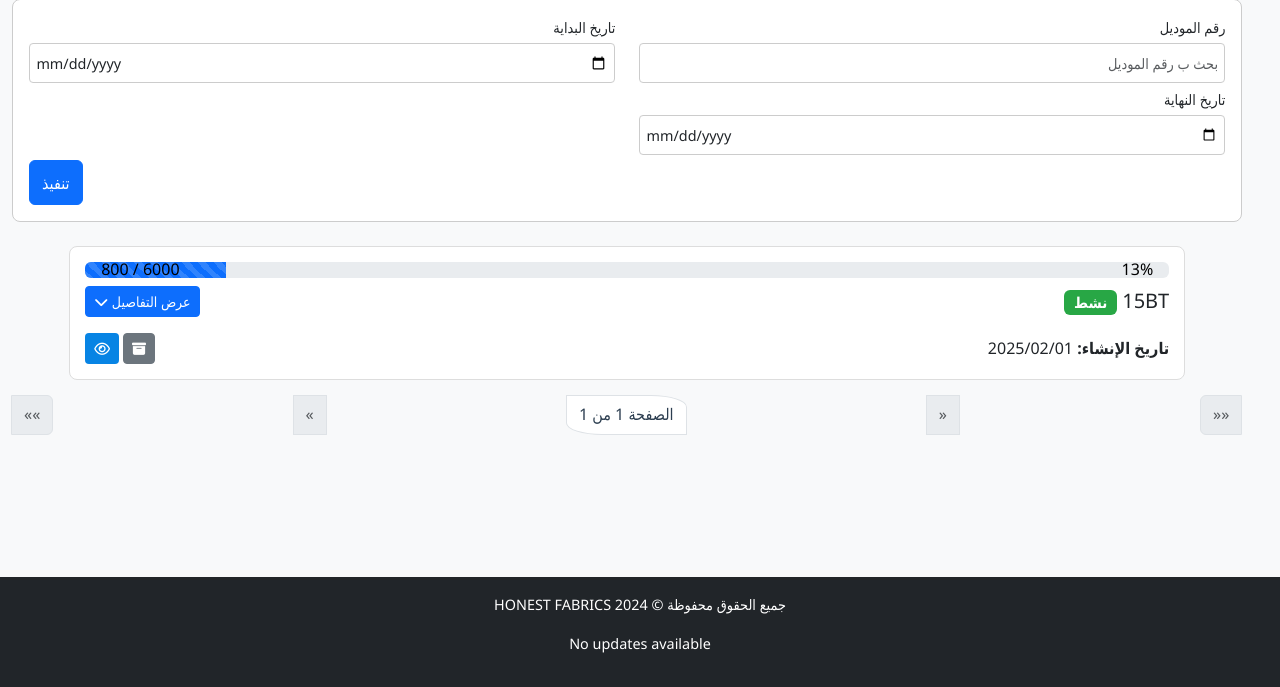
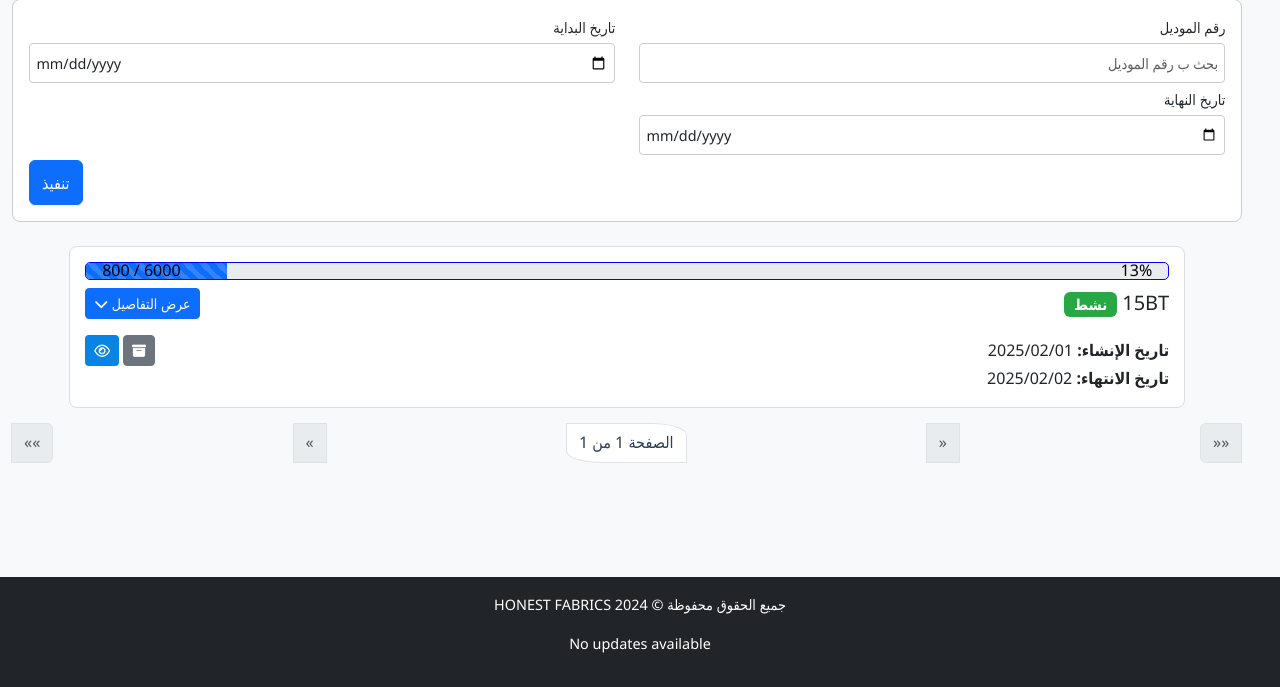
Before and after one commit to mego354/Honest, a Django app: page /production/ in a window 1280 px wide. Shown: the part 185-872 px from the top of the page. Run offline with Django 5.2, Linux system fonts and the light colour scheme; data comes from the database, SQL or seed files in the repository.

Commit message:
edit percentage border

```diff
--- a/production/templates/production/list_model.html
+++ b/production/templates/production/list_model.html
@@ -57,7 +57,7 @@
 
             {% with usage=model.get_usage_percentage %}
                 <!-- Overall Usage Progress Bar -->
-                <div dir="ltr" class="progress mb-2 position-relative">
+                <div dir="ltr" class="progress mb-2 position-relative" style="border: 1px solid blue; border-radius: 5px; height: 18px;">
                     <div class="progress-bar progress-bar-striped {{ usage.percent_style }}"
                         role="progressbar"
                         style="width: {{ usage.percent }}%"
@@ -108,6 +108,12 @@
                     </a>
                 </div>
             </div>
+            <div>
+                {% if model.ended_at %}
+                <p class="mb-0"><strong>تاريخ الانتهاء:</strong> <span dir="ltr">{{ model.ended_at|date:"Y/m/d" }}</span></p>
+                {% endif %}
+
+            </div>
 
 
             <!-- تفاصيل الموديل -->
@@ -116,7 +122,7 @@
                     <div class="card-body">
                         <!-- Usage Progress Bars for Each Type -->
                         {% for type in usage.type_usage %}
-                            <div dir="ltr" class="progress mb-2 position-relative">
+                            <div dir="ltr" class="progress mb-2 position-relative" style="border: 1px solid blue; border-radius: 5px; height: 18px;">
                                 <div class="progress-bar progress-bar-striped {{ type.percent_style }}"
                                     role="progressbar"
                                     style="width: {{ type.percent }}%"
@@ -125,7 +131,7 @@
                                     aria-valuemax="{{ type.total_amount }}">
                                 </div>
                                 <div class="progress-data d-flex justify-content-between align-items-center px-3 position-absolute w-100 h-100"
-                                    style="top: -2px; left: 0; color: #000000; font-weight: 500; font-size: 15px">
+                                    style="top: -1px; left: 0; color: #000000; font-weight: 500; font-size: 15px">
                                     <div>
                                         {{ type.used_amount }} / {{ type.total_amount }} ({{ type.type }})
                                     </div>
```
Also changed, not shown: production/templates/production/detail_model.html (+0 -11 lines).
